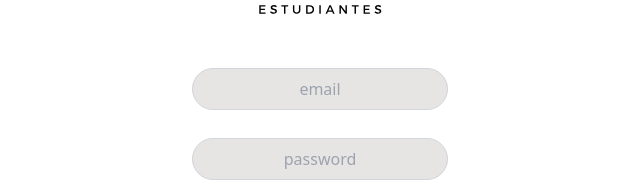
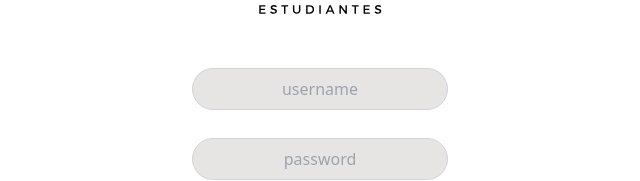
Before and after one commit to osvarp/interfaz_humano_computador, a React (Vite) app in the folder project/: page / in a window 1280 px wide. Shown: the part 146-327 px from the top of the page, without its empty margins (320-960 px from the left). Built offline with nearby package versions, Linux system fonts and the light colour scheme.

Commit message:
Ahora el inicio de sesion verifica que el nombre de usuario sea valido y lo guarda en el estado global

```diff
--- a/project/src/pages/login.jsx
+++ b/project/src/pages/login.jsx
@@ -3,11 +3,15 @@ import UCommerceIcon from "/src/components/UCommerceIcon.jsx";
 import { Link, useNavigate } from "react-router-dom";
 import { FiCheckCircle } from "react-icons/fi";
 import styles from "/src/styles/generalStyles.module.css";
+import { useSelector, useDispatch } from 'react-redux';
+import { loginUser } from '../slice/localUserSlice';
 
 function Login(props) {
     const navigate = useNavigate();
-    const [input, setInputs] = useState({ email: "", password: "" });
+    const [input, setInputs] = useState({ username: "", password: "" });
     const [showConfirmation, setShowConfirmation] = useState(false);
+    const allUsers = useSelector( (state) => state.allUsers );
+    const dispatch = useDispatch();
 
     const handleEvent = (event) => {
         const { name, value } = event.target;
@@ -15,9 +19,11 @@ function Login(props) {
     };
 
     const handleOnClick = () => {
-        if (input.email && input.password) {
-            // Aquí iría tu lógica de autenticación
-            // Simulación de inicio de sesión exitoso
+        if ( !(input.username in allUsers) ) {
+            alert( "el usuario '" + input.username + "' no existe." );
+        } else if (input.username && input.password) {
+            dispatch( loginUser( input.username ) )
+
             setShowConfirmation(true);
             setTimeout(() => {
                 navigate("/Explorar");
@@ -32,11 +38,11 @@ function Login(props) {
             <UCommerceIcon />
             <div className="-mt-10  flex flex-col items-center justify-center ">
                 <input
-                    name="email"
-                    placeholder="email"
+                    name="username"
+                    placeholder="username"
                     className="border border-gray-300 rounded-full w-64 px-2 py-2 mt-1
                     focus:outline-none focus:ring-2 focus:ring-blue-500 text-center bg-stone-200"
-                    value={input.email}
+                    value={input.username}
                     onChange={handleEvent}
                 />
                 <br />
```
